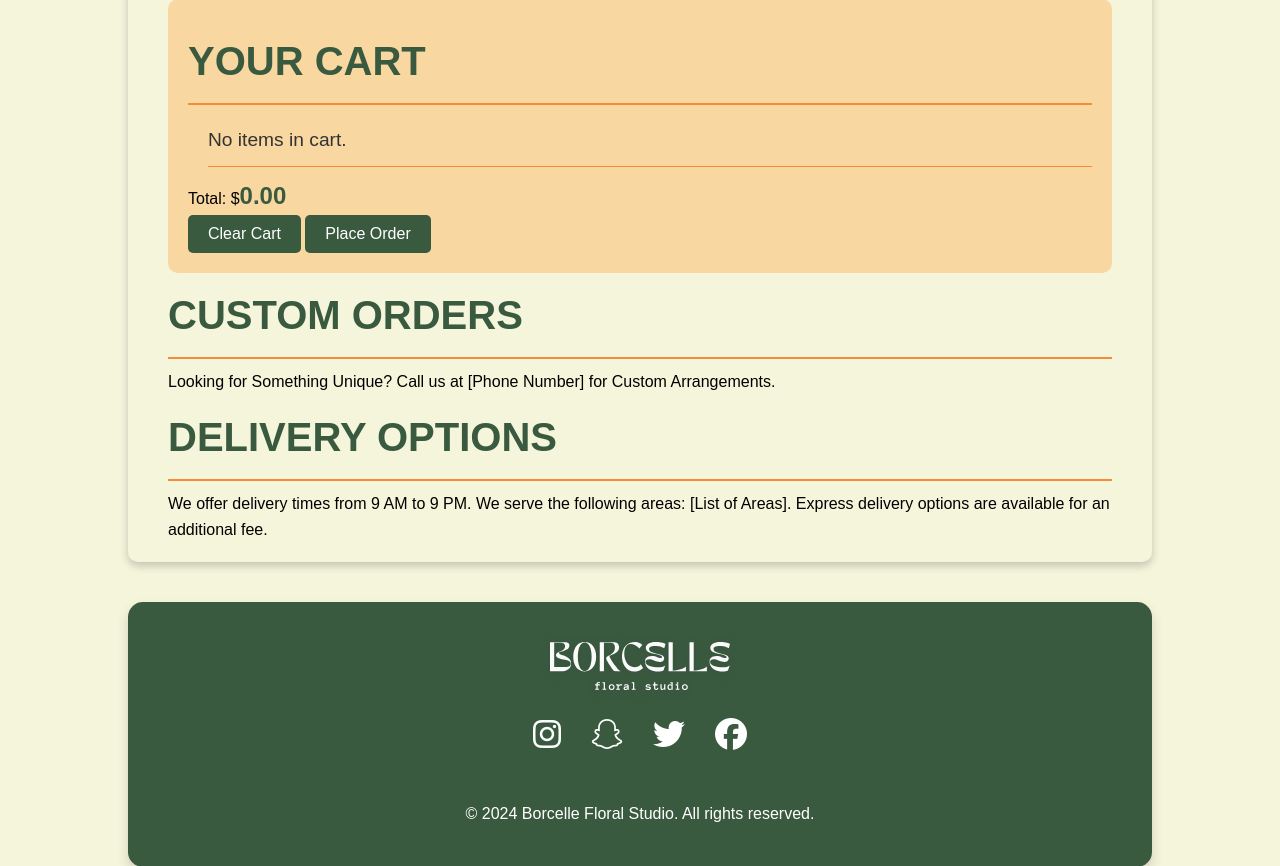
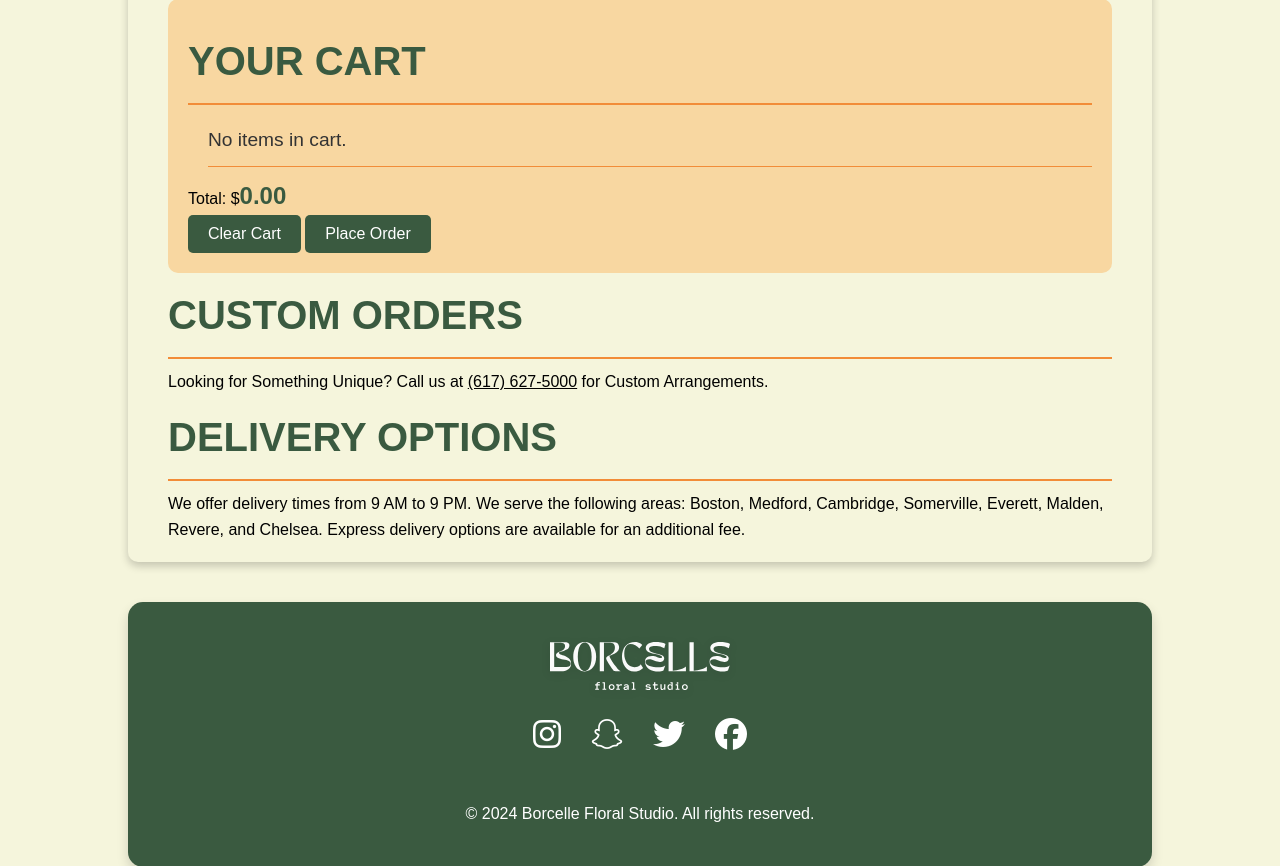
Before and after one commit to Rstark28/CS20Midterm, a Python web app: template site/templates/order.html in a window 1280 px wide. Shown: the part 2399-3265 px from the top of the page. Run offline with Jinja, Linux system fonts and the light colour scheme; the template is opened without the code that fills it, so the values that code supplies are empty.

Commit message:
made sure to keep store info consistent across pages

```diff
--- a/site/static/css/order.css
+++ b/site/static/css/order.css
@@ -156,3 +156,7 @@
 #order-form button:hover {
     background-color: var(--secondary-color);
 }
+
+.phone-number {
+    color: rgb(0, 0, 0);
+}
--- a/site/templates/order.html
+++ b/site/templates/order.html
@@ -136,8 +136,7 @@
         <section id="custom-orders">
             <h2>Custom Orders</h2>
             <p>
-                Looking for Something Unique? Call us at [Phone Number] for Custom
-                Arrangements.
+                Looking for Something Unique? Call us at <a class="phone-number" href="tel:6176275000">(617) 627-5000</a> for Custom Arrangements.
             </p>
         </section>
 
@@ -145,7 +144,7 @@
             <h2>Delivery Options</h2>
             <p>
                 We offer delivery times from 9 AM to 9 PM. We serve the following
-                areas: [List of Areas]. Express delivery options are available for an
+                areas: Boston, Medford, Cambridge, Somerville, Everett, Malden, Revere, and Chelsea. Express delivery options are available for an
                 additional fee.
             </p>
         </section>
```
